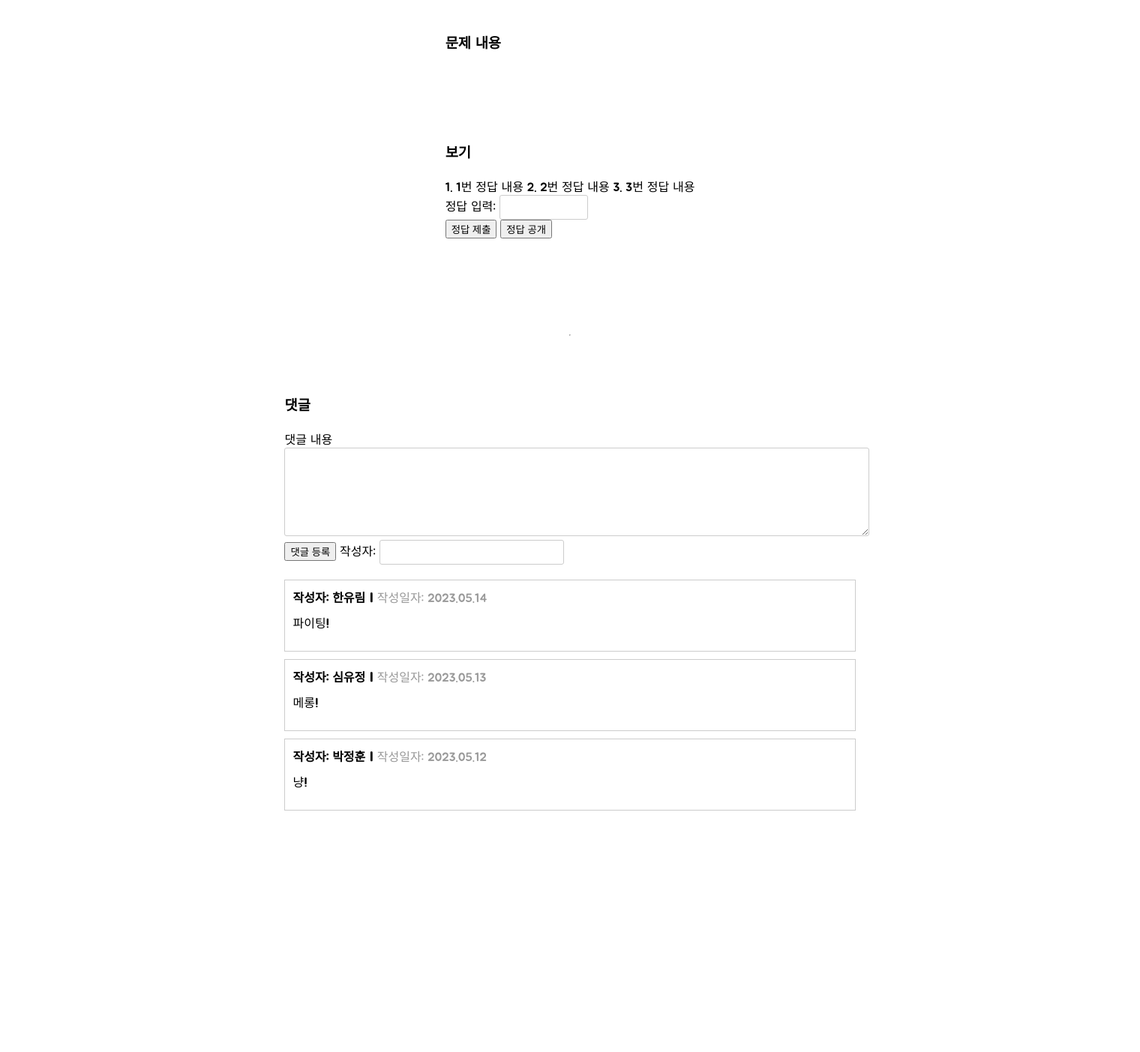
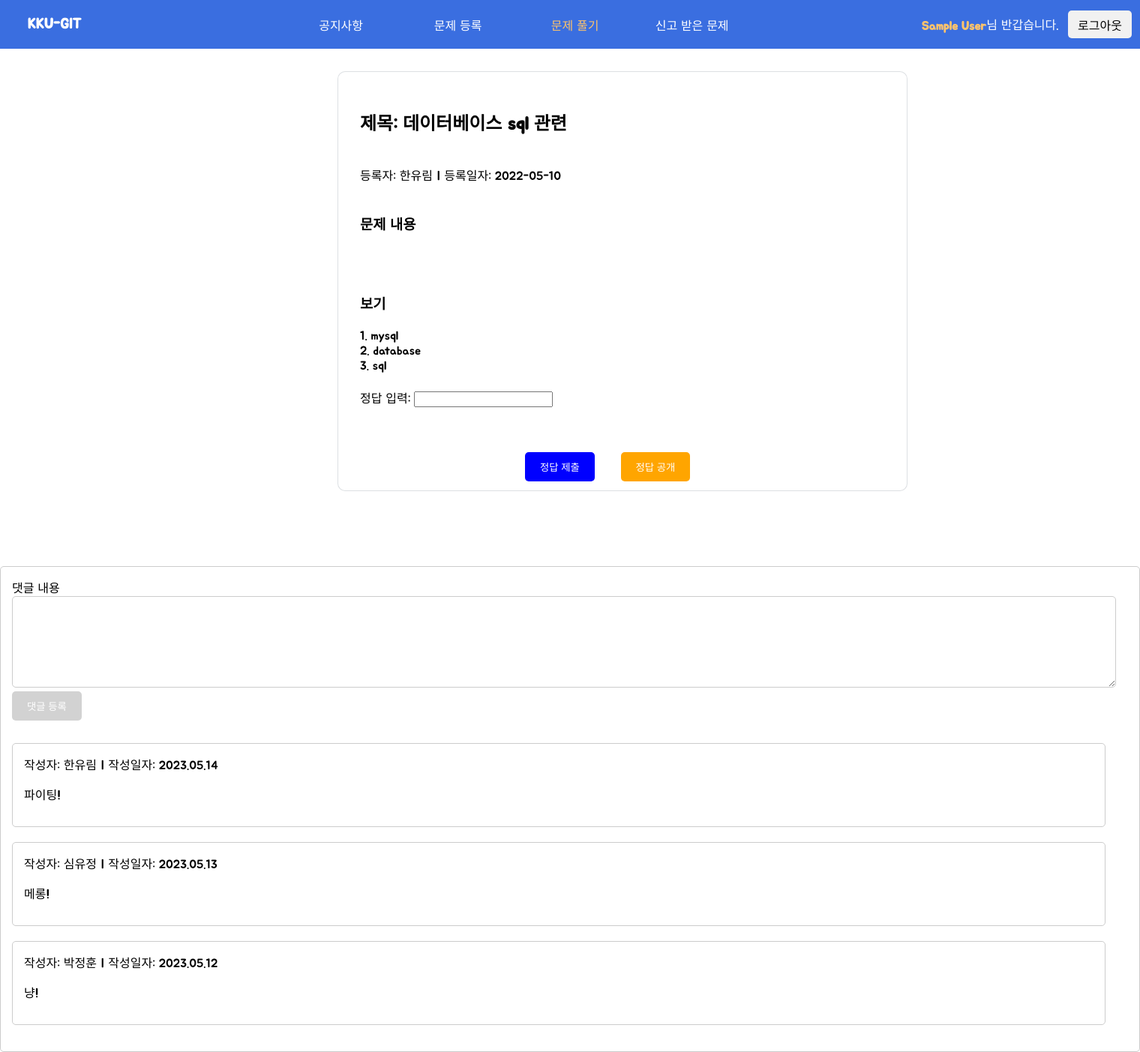
Before and after one commit to JeongHunsss/KKU-GIT, a PHP site: page /problem/problem_detail.php in a window 1520 px wide. Shown: the whole page at 75% size. Before the commit the page ends 1081 px from the top, so only its background shows below. Run offline with PHP 8.4, Linux system fonts and the light colour scheme; the visitor is signed in with stand-in values (Sample User, id 1).

Commit message:
5/29 problem_detail

```diff
--- a/problem/css/problem_detail.css
+++ b/problem/css/problem_detail.css
@@ -1,59 +1,105 @@
-body {
-  display: flex;
+.problem-detail-container {
+  flex-direction: column;
   justify-content: center;
   align-items: center;
-  flex-direction: column;
+  width: 100vw;
   height: 100vh;
+  font-family: 'Jua', sans-serif;
+  background-color: #fff;
 }
 
-.container {
-  width: 80%;
-  display: flex;
-  justify-content: center;
-  align-items: center;
-  flex-direction: column;
+.problem-detail-body {
+  width: 700px;
+  height: 500px;
+  margin-left: 450px;
+  margin-right: auto;
+  margin-top: 30px;
+  background-color: rgb(255, 255, 255);
+  padding: 30px;
+  border-radius: 10px;
+  box-shadow: inset 0px 0px 0px 1px rgba(187, 194, 199, 0.5);
   font-family: 'Jua', sans-serif;
+  text-align: left;
+  display: inline-block;
 }
 
-.comment-list {
+.problem-detail-comment-list {
+  margin-right: 30px;
+  text-align: center;
+  margin-top: 10px;
+}
+
+.problem-detail-comment-section {
+  border: 1px solid #ccc;
+  margin-bottom: 20px;
+  padding: 15px;
+  border-radius: 5px;
   text-align: left;
 }
 
-.comment-section {
-  margin-top: 50px;
-}
-
-.comment-list {
-  margin-top: 20px;
-}
-
-.comment-list ul {
+.problem-detail-comment-list ul {
   list-style-type: none;
   padding: 0;
   margin: 0;
 }
 
-.comment-list li {
+.problem-detail-comment-list li {
   border: 1px solid #ccc;
-  margin-bottom: 10px;
-  padding: 10px;
+  margin-bottom: 20px;
+  padding: 15px;
+  border-radius: 5px;
+  text-align: left;
 }
 
-.comment-list .comment-author {
-  font-weight: bold;
+.comment-textarea {
+  width: 1470px;
+  height: 100px;
 }
 
-.comment-list .comment-date {
-  color: #999;
+.submit-button {
+  margin-left:220px;
+  background-color: blue;
+  color: white;
+  border: none;
+  border-radius: 5px;
+  padding: 10px 20px;
+  text-align: center;
+  display: inline-block;
 }
 
-.comment-list .comment-content {
-  margin-top: 10px;
+.reveal-button {
+  margin-left: 30px;
+  margin-right: 30px;
+  background-color: orange;
+  color: white;
+  border: none;
+  border-radius: 5px;
+  padding: 10px 20px;
+  text-align: center;
+  display: inline-block;
 }
 
-/* Additional styles to adjust the layout */
-@media (max-width: 768px) {
-  .container {
-      width: 95%;
-  }
+.comment-textarea {
+  width: 100%;
+  height: 100px;
+  border: 1px solid #ccc;
+  padding: 10px;
+  border-radius: 5px;
+  width: 1450px;
+  height: 100px;
 }
+
+.comment-submit-button {
+  background-color: rgba(208, 208, 208, 0.942);
+  color: white;
+  border: none;
+  border-radius: 5px;
+  padding: 10px 20px;
+  text-align: center;
+  display: inline-block;
+  cursor: pointer;
+}
+
+.comment-submit-button:hover {
+  background-color: darkblue;
+}
--- a/problem/problem_detail.php
+++ b/problem/problem_detail.php
@@ -2,59 +2,59 @@
 session_start();
 $_SESSION['cur_page'] = 'problem_list';
 ?>
-
 <!DOCTYPE html>
 <html>
 <head>
-    <title>문제 풀기 페이지</title>
+    <title>문제 리스트</title>
     <meta charset="UTF-8">
     <link href="https://fonts.googleapis.com/css2?family=Jua&display=swap" rel="stylesheet">
     <link rel="stylesheet" type="text/css" href="../bars/css/top_bar.css">
     <link rel="stylesheet" type="text/css" href="./css/problem_detail.css">
-    <link rel="stylesheet" type="text/css" href="./css/problem_add.css">
 </head>
 <?php include '../bars/top_bar.php'; ?>
 <body>
-    <div class="container">
-        <h1>문제 풀기 페이지</h1>
-        <div class="problem-header">
-            <h2>제목: ~~~~~~~</h2>
+    <div class="problem-detail-container">
+        <div class="problem-detail-body">
+            <div class="problem-detail-header">
+                <h2>제목: 데이터베이스 sql 관련</h2>
             </div>
             <br>
             <span>등록자: 한유림 | 등록일자: 2022-05-10</span><br><br>
-        <div class="problem-body">
-            <div class="problem-content">
-                <h3>문제 내용</h3><br><br><br><br>
+            <div class="problem-detail-content">
+                <h3>문제 내용</h3><br><br>
             </div>
-            <div class="problem-choices">
+            <div class="problem-detail-choices">
                 <h3>보기</h3>
                 <form>
-                    <label> 1. 1번 정답 내용</label>
-                    <label> 2. 2번 정답 내용</label>
-                    <label> 3. 3번 정답 내용</label>
+                    <label> 1. mysql</label><br>
+                    <label> 2. database</label><br>
+                    <label> 3. sql</label><br>
                     <br>
                     <label>정답 입력: <input type="text"></label>
                 </form>
             </div>
-            <div class="problem-buttons">
-                <button>정답 제출</button>
-                <button>정답 공개</button>
+
+            <br><br><br>
+            <div class="problem-detail-buttons">
+            <button class="submit-button">정답 제출</button>
+            <button class="reveal-button">정답 공개</button>
             </div>
         </div>
 
         <br><br><br><br><br><br>
-        <hr>
-        <div class="comment-section">
-            <h3>댓글</h3>
+
+        <div class="problem-detail-comment-section">
   <form>
-                <label>댓글 내용</label>
+    <label for="comment-input">댓글 내용</label>
     <br>
-                <textarea rows="4" cols="50"></textarea>
-                <button type="submit">댓글 등록</button>
+    <textarea id="comment-input" class="comment-textarea"></textarea>
+    <br>
+    <button type="submit" class="comment-submit-button">댓글 등록</button>
+  </form>
+  <br>
 
-                <label>작성자: <input type="text"></label>
-            </form>
-            <div class="comment-list">
+
+            <div class="problem-detail-comment-list">
                 <ul>
                     <li>
                         <span class="comment-author">작성자: 한유림 | </span>
```
Lines whose indentation alone changed are shown as unchanged.
